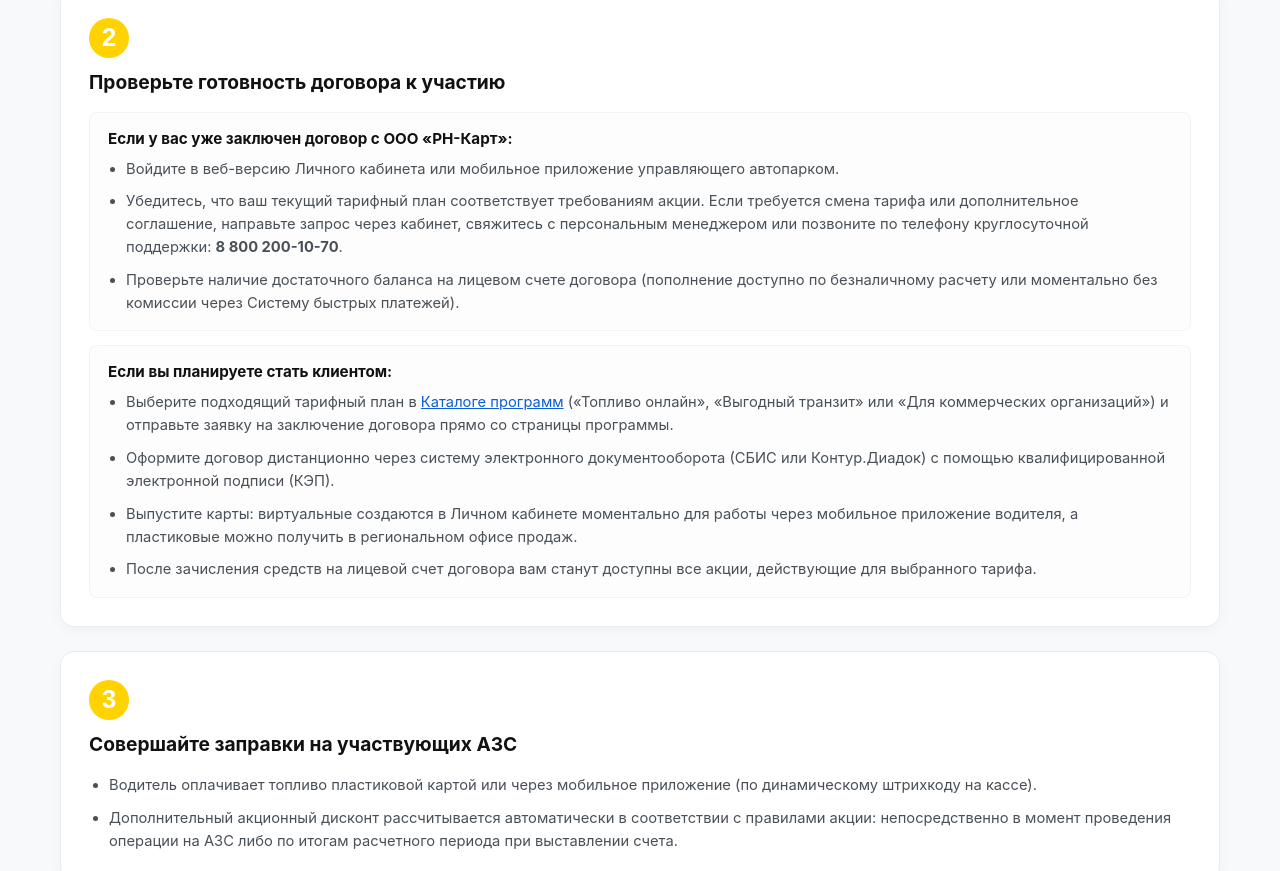
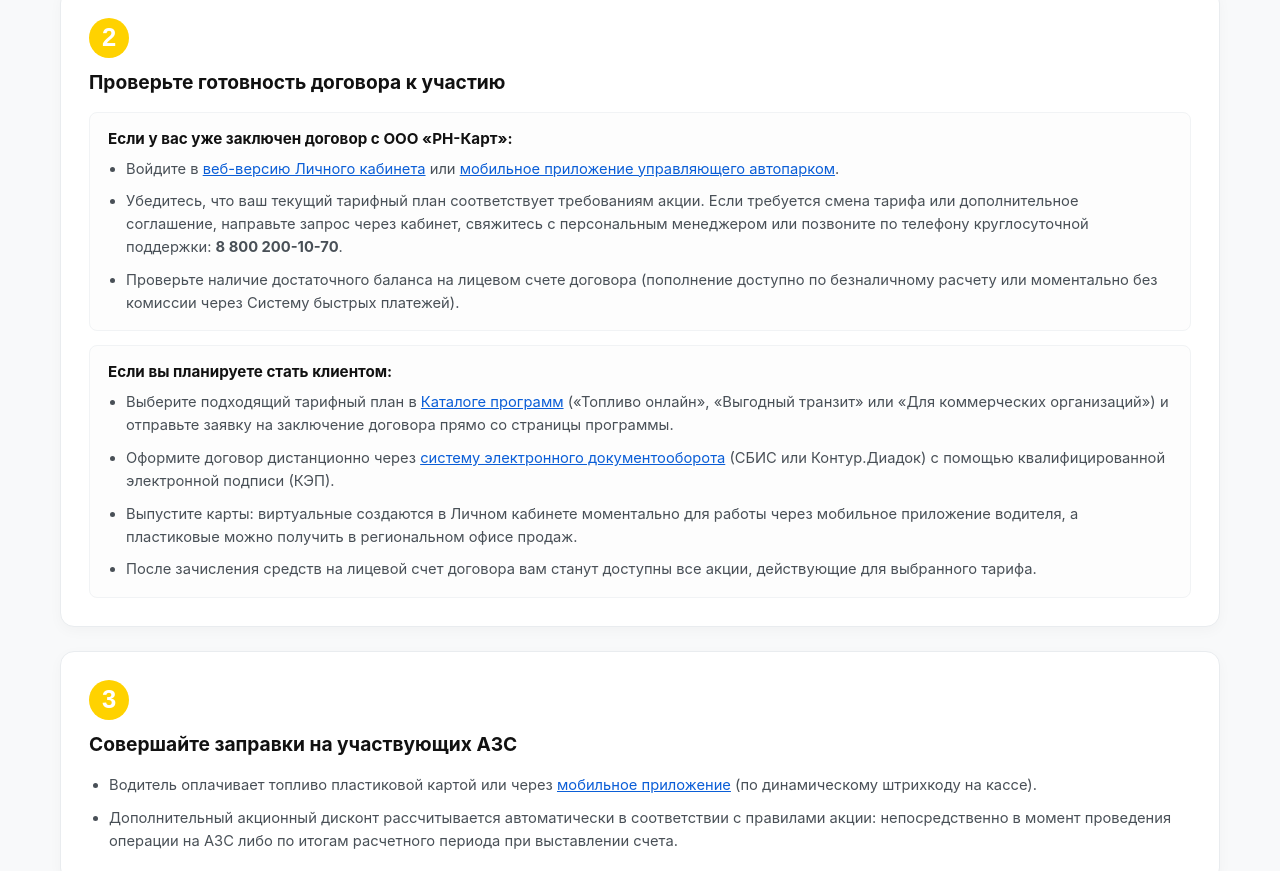
Before and after one commit to jkenix/jkenix-test-2, a plain HTML site: page index.html in a window 1280 px wide. Shown: the part 608-1479 px from the top of the page. Drawn offline with Linux system fonts and the light colour scheme.

Commit message:
+ перелинковка

```diff
--- a/index.html
+++ b/index.html
@@ -291,9 +291,9 @@
                                 >
                                 <ul class="step-card__list">
                                     <li>
-                                        Войдите в веб-версию Личного кабинета
-                                        или мобильное приложение управляющего
-                                        автопарком.
+                                        Войдите в <a href="https://lk.rn-card.ru/">веб-версию Личного кабинета</a>
+                                        или <a href="https://rn-card.ru/turn/service/manager-app/">мобильное приложение управляющего
+                                        автопарком</a>.
                                     </li>
                                     <li>
                                         Убедитесь, что ваш текущий тарифный план
@@ -334,7 +334,7 @@
                                     </li>
                                     <li>
                                         Оформите договор дистанционно через
-                                        систему электронного документооборота
+                                        <a href="https://rn-card.ru/turn/service/edo/">систему электронного документооборота</a>
                                         (СБИС или Контур.Диадок) с помощью
                                         квалифицированной электронной подписи
                                         (КЭП).
@@ -370,7 +370,7 @@
                             <ul class="step-card__list">
                                 <li>
                                     Водитель оплачивает топливо пластиковой
-                                    картой или через мобильное приложение (по
+                                    картой или через <a href="https://rn-card.ru/turn/service/driver-app/">мобильное приложение</a> (по
                                     динамическому штрихкоду на кассе).
                                 </li>
                                 <li>
```
